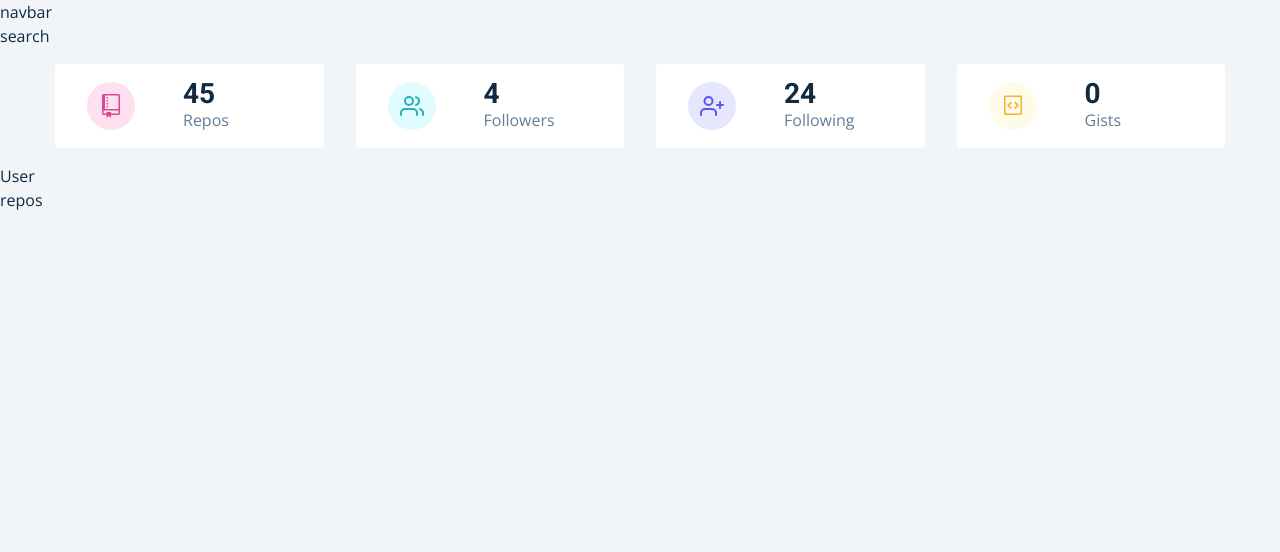
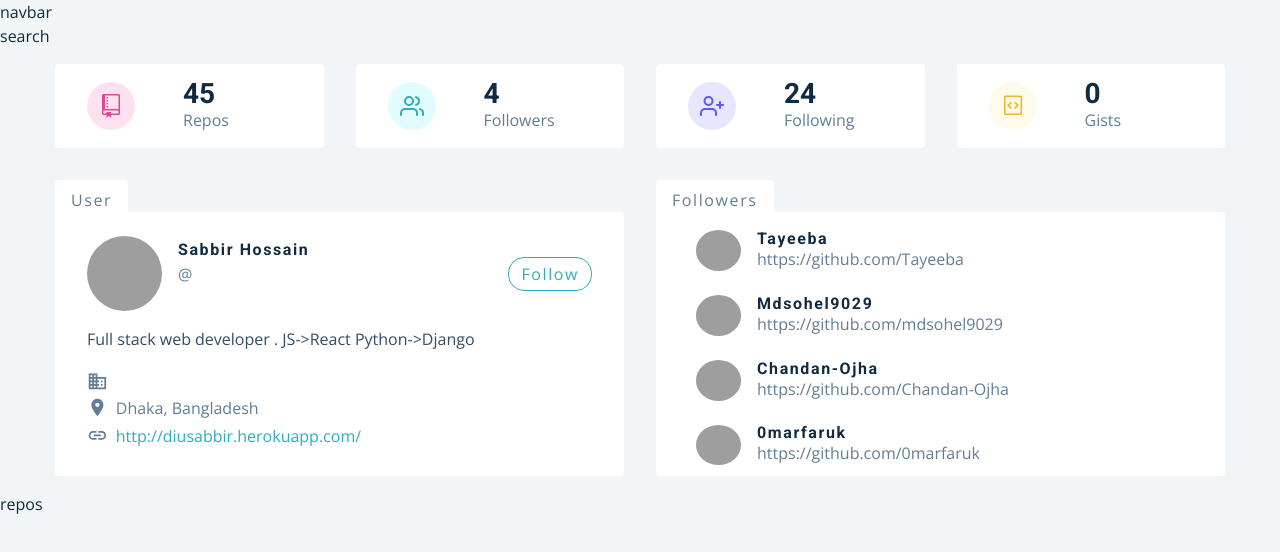
Before and after one commit to Sabbirdiu/github-user, a React (Create React App) app: page / in a window 1280 px wide. Shown: the top 552 px of the page. Built offline with nearby package versions, Linux system fonts and the light colour scheme; grey boxes are pictures that could not be loaded.

Commit message:
added followers list in user page

```diff
--- /dev/null
+++ b/src/components/Card.js
@@ -0,0 +1,123 @@
+import React from "react";
+import styled from "styled-components";
+import { MdBusiness, MdLocationOn, MdLink } from "react-icons/md";
+import { GithubContext } from "../context/context";
+const Card = () => {
+  const { githubUser } = React.useContext(GithubContext);
+  const {
+    avatar_url,
+    html_url,
+    name,
+    company,
+    blog,
+    bio,
+    location,
+    twitter_username,
+  } = githubUser;
+  return (
+    <Wrapper>
+      <header>
+        <img src={avatar_url} alt={name} />
+        <div>
+          <h4>{name}</h4>
+          <p>@{twitter_username || ""}</p>
+        </div>
+        <a href={html_url}>follow</a>
+      </header>
+      <p className="bio">{bio}</p>
+      <div className="links">
+        <p>
+          <MdBusiness></MdBusiness> {company}
+        </p>
+        <p>
+          <MdLocationOn></MdLocationOn> {location || "earth"}
+        </p>
+        <a href={`https://${blog}`}>
+          <MdLink></MdLink>
+          {blog}
+        </a>
+      </div>
+    </Wrapper>
+  );
+};
+const Wrapper = styled.article`
+  background: var(--clr-white);
+  padding: 1.5rem 2rem;
+  border-top-right-radius: var(--radius);
+  border-bottom-left-radius: var(--radius);
+  border-bottom-right-radius: var(--radius);
+  position: relative;
+  &::before {
+    content: "user";
+    position: absolute;
+    top: 0;
+    left: 0;
+
+    transform: translateY(-100%);
+    background: var(--clr-white);
+    color: var(--clr-grey-5);
+    border-top-right-radius: var(--radius);
+    border-top-left-radius: var(--radius);
+    text-transform: capitalize;
+    padding: 0.5rem 1rem 0 1rem;
+    letter-spacing: var(--spacing);
+    font-size: 1rem;
+  }
+  header {
+    display: grid;
+    grid-template-columns: auto 1fr auto;
+    align-items: center;
+    column-gap: 1rem;
+    margin-bottom: 1rem;
+    img {
+      width: 75px;
+      height: 75px;
+      border-radius: 50%;
+    }
+    h4 {
+      margin-bottom: 0.25rem;
+    }
+    p {
+    }
+    a {
+      color: var(--clr-primary-5);
+      border: 1px solid var(--clr-primary-5);
+      padding: 0.25rem 0.75rem;
+      border-radius: 1rem;
+      text-transform: capitalize;
+      letter-spacing: var(--spacing);
+      transition: var(--transition);
+      cursor: pointer;
+      &:hover {
+        background: var(--clr-primary-5);
+        color: var(--clr-white);
+      }
+    }
+  }
+  .bio {
+    color: var(--clr-grey-3);
+  }
+  .links {
+    p,
+    a {
+      margin-bottom: 0.25rem;
+      display: flex;
+      align-items: center;
+      svg {
+        margin-right: 0.5rem;
+        font-size: 1.3rem;
+      }
+    }
+    a {
+      color: var(--clr-primary-5);
+      transition: var(--transition);
+      svg {
+        color: var(--clr-grey-5);
+      }
+      &:hover {
+        color: var(--clr-primary-3);
+      }
+    }
+  }
+`;
+export default Card;
--- /dev/null
+++ b/src/components/Followers.js
@@ -0,0 +1,77 @@
+import React from "react";
+import { GithubContext } from "../context/context";
+import styled from "styled-components";
+const Followers = () => {
+  const { followers } = React.useContext(GithubContext);
+  return (
+    <Wrapper>
+      <div className="followers">
+        {followers.map((follower, index) => {
+          const { avatar_url: img, html_url, login } = follower;
+          return (
+            <article key={index}>
+              <img src={img} alt={login} />
+              <div>
+                <h4>{login}</h4>
+                <a href={html_url}>{html_url}</a>
+              </div>
+            </article>
+          );
+        })}
+      </div>
+    </Wrapper>
+  );
+};
+const Wrapper = styled.article`
+  background: var(--clr-white);
+  border-top-right-radius: var(--radius);
+  border-bottom-left-radius: var(--radius);
+  border-bottom-right-radius: var(--radius);
+  position: relative;
+  &::before {
+    content: " followers";
+    position: absolute;
+    top: 0;
+    left: 0;
+    transform: translateY(-100%);
+    background: var(--clr-white);
+    color: var(--clr-grey-5);
+    border-top-right-radius: var(--radius);
+    border-top-left-radius: var(--radius);
+    text-transform: capitalize;
+    padding: 0.5rem 1rem 0 1rem;
+    letter-spacing: var(--spacing);
+    font-size: 1rem;
+  }
+  .followers {
+    overflow: scroll;
+    height: 260px;
+    display: grid;
+    grid-template-rows: repeat(auto-fill, minmax(45px, 1fr));
+    gap: 1.25rem 1rem;
+    padding: 1rem 2rem;
+  }
+  article {
+    transition: var(--transition);
+    padding: 0.15rem 0.5rem;
+    border-radius: var(--radius);
+    display: grid;
+    grid-template-columns: auto 1fr;
+    align-items: center;
+    column-gap: 1rem;
+    img {
+      height: 100%;
+      width: 45px;
+      border-radius: 50%;
+      object-fit: cover;
+    }
+    h4 {
+      margin-bottom: 0;
+    }
+    a {
+      color: var(--clr-grey-5);
+    }
+  }
+`;
+
+export default Followers;
--- a/src/components/User.js
+++ b/src/components/User.js
@@ -1,7 +1,25 @@
 import React from "react";
+import styled from "styled-components";
+import Card from "./Card";
+import Followers from "./Followers";
 
 const User = () => {
-  return <div>User</div>;
+  return (
+    <section className="section">
+      <Wrapper className="section-center">
+        <Card></Card>
+        <Followers></Followers>
+      </Wrapper>
+    </section>
+  );
 };
-
+const Wrapper = styled.section`
+  padding-top: 2rem;
+  display: grid;
+  gap: 3rem 2rem;
+  @media (min-width: 992px) {
+    grid-template-columns: 1fr 1fr;
+  }
+  /* align-items: start; */
+`;
 export default User;
```
